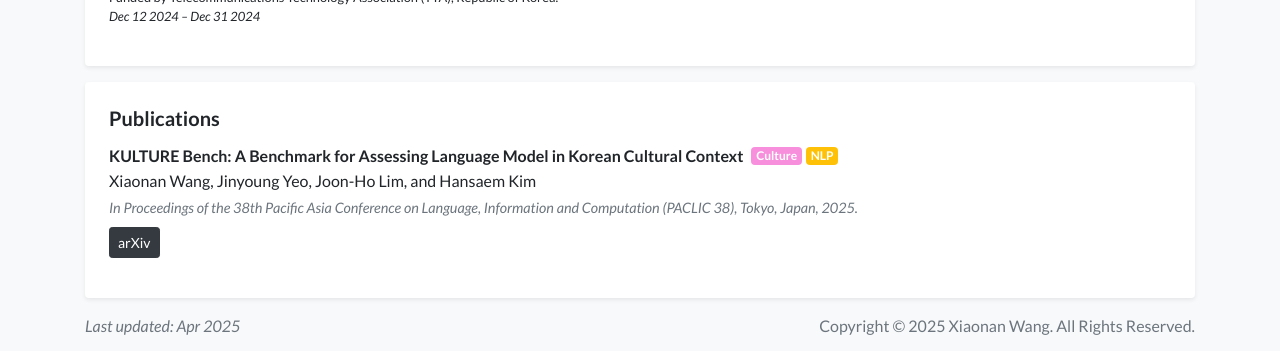
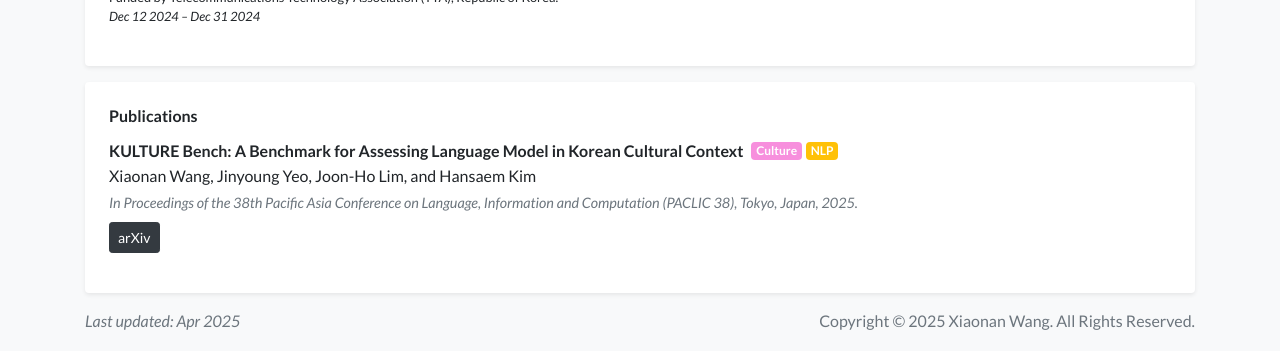
Before and after one commit to wangxiaonan-git/wangxiaonan-git.github.io, a Jekyll site: the page built from index.html, in a window 1280 px wide and 1396 px high. Shown: the part 1042-1393 px from the top of the window. Built offline with Jekyll 4.4.1, drawn with Linux system fonts in a browser that asks for light colours; a style sheet for code colours, icons or effects is not loaded.

Commit message:
Update index.html

```diff
--- a/index.html
+++ b/index.html
@@ -42,7 +42,7 @@ num_selected: 10
   <div class="col">
     <div class="card border-0 shadow-sm bg-white">
       <div class="card-body p-4">
-        <h5 class="font-weight-bold mb-3">Publications</h5>
+        <h6 class="font-weight-bold mb-3">Publications</h6>
 
         <div class="mb-3">
           <h6 class="mb-1 d-flex align-items-center">
```
